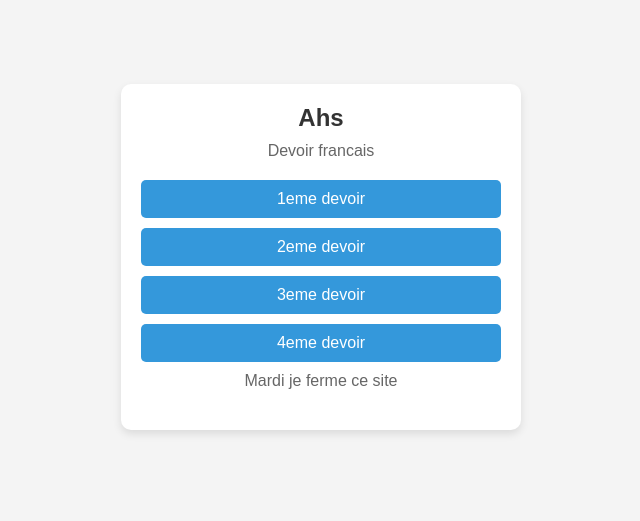
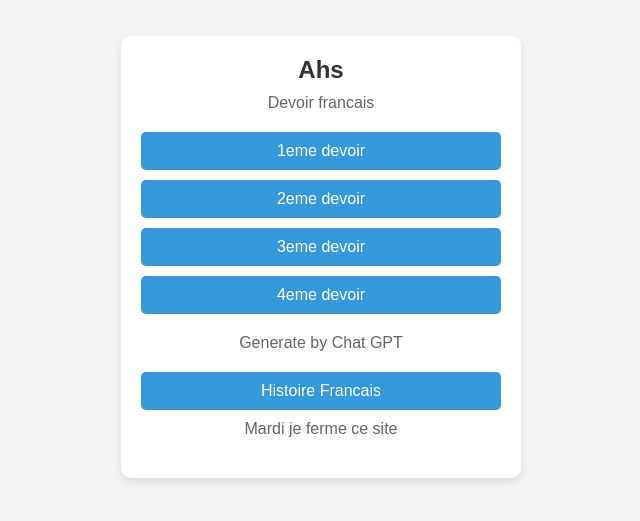
Before and after one commit to Ahs-hub/francais, a plain HTML site: page index.html in a window 1280 px wide. Shown: the part 143-664 px from the top of the page, without its empty margins (319-959 px from the left). Drawn offline with Linux system fonts and the light colour scheme.

Commit message:
Update index.html

```diff
--- a/index.html
+++ b/index.html
@@ -70,6 +70,10 @@
             <a href="linktree2.html" target="_blank">2eme devoir</a>
             <a href="linktree.html" target="_blank">3eme devoir</a>
             <a href="linktree4.html" target="_blank">4eme devoir</a>
+            <p></p>
+            <p>Generate by Chat GPT</p>
+            <a href="linktree5.html" target="_blank">Histoire Francais</a>
+
             <p>Mardi je ferme ce site</p>
         </div>
     </div>
```
